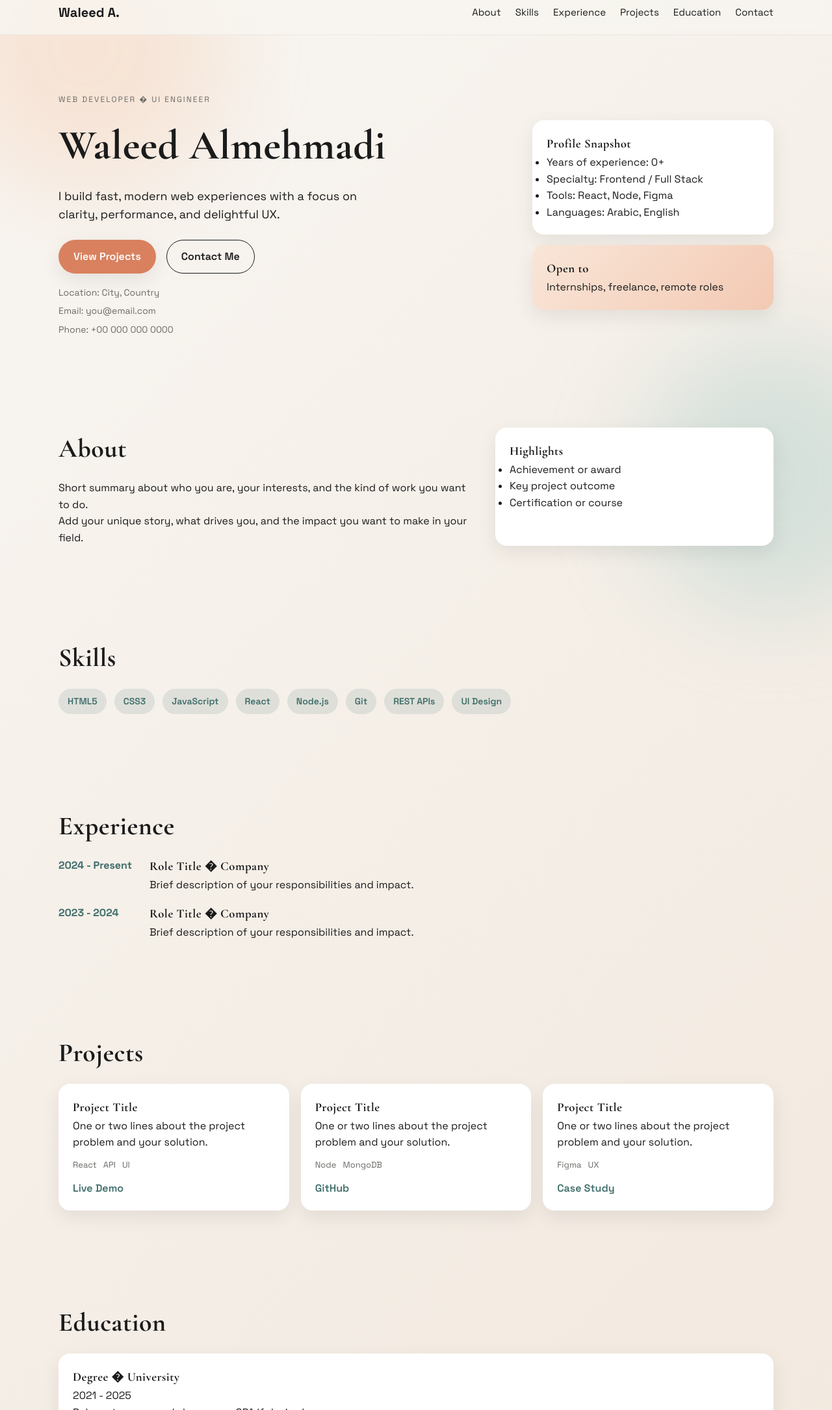
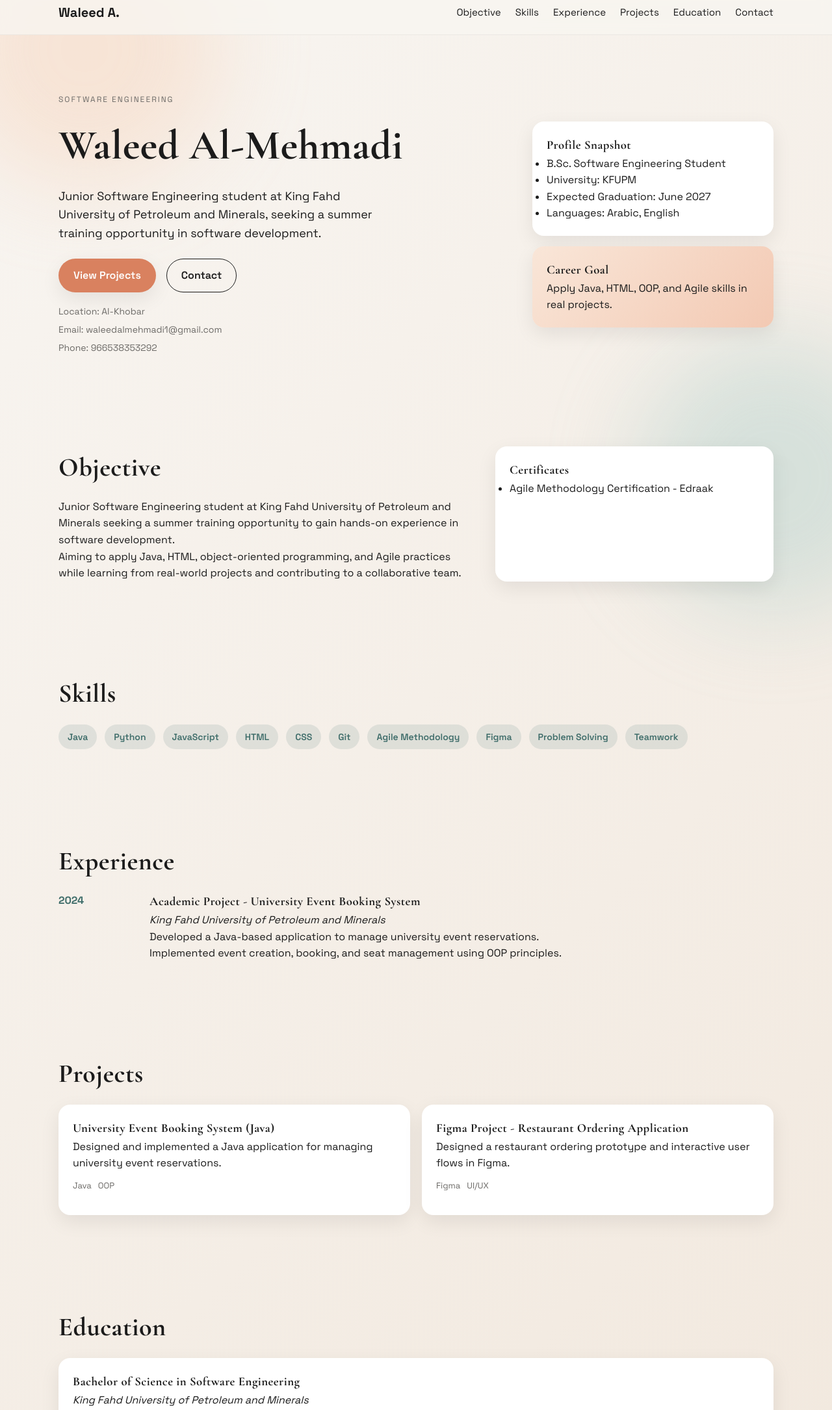
Before and after one commit to cn7n/portfolio, a plain HTML site: page indextest.html in a window 1280 px wide. Shown: the part 15-2185 px from the top of the page at 65% size. Drawn offline with nearby package versions, Linux system fonts and the light colour scheme.

Commit message:
Updated information

```diff
--- a/indextest.html
+++ b/indextest.html
@@ -3,7 +3,7 @@
 <head>
   <meta charset="UTF-8" />
   <meta name="viewport" content="width=device-width, initial-scale=1" />
-  <title>Waleed Almehmadi | Portfolio</title>
+  <title>Waleed Almehmadi | CV</title>
   <link rel="preconnect" href="https://fonts.googleapis.com" />
   <link rel="preconnect" href="https://fonts.gstatic.com" crossorigin />
   <link href="https://fonts.googleapis.com/css2?family=Cormorant+Garamond:wght@500;600;700&family=Space+Grotesk:wght@300;400;500;600;700&display=swap" rel="stylesheet" />
@@ -17,7 +17,7 @@
     <div class="container nav-wrap">
       <a class="logo" href="#top">Waleed A.</a>
       <nav class="nav" id="nav">
-        <a href="#about">About</a>
+        <a href="#objective">Objective</a>
         <a href="#skills">Skills</a>
         <a href="#experience">Experience</a>
         <a href="#projects">Projects</a>
@@ -36,56 +36,58 @@
     <section class="hero">
       <div class="container hero-grid">
         <div class="hero-text">
-          <p class="eyebrow">Web Developer � UI Engineer</p>
-          <h1>Waleed Almehmadi</h1>
+          <p class="eyebrow">Software Engineering</p>
+          <h1>Waleed Al-Mehmadi</h1>
           <p class="lead">
-            I build fast, modern web experiences with a focus on clarity, performance, and delightful UX.
+            Junior Software Engineering student at King Fahd University of Petroleum and
+            Minerals, seeking a summer training opportunity in software development.
           </p>
           <div class="cta-row">
             <a class="btn primary" href="#projects">View Projects</a>
-            <a class="btn ghost" href="#contact">Contact Me</a>
+            <a class="btn ghost" href="#contact">Contact</a>
           </div>
           <div class="meta">
-            <span>Location: City, Country</span>
-            <span>Email: you@email.com</span>
-            <span>Phone: +00 000 000 0000</span>
+            <span>Location: Al-Khobar</span>
+            <span>Email: waleedalmehmadi1@gmail.com</span>
+            <span>Phone: 966538353292</span>
           </div>
         </div>
         <div class="hero-card">
           <div class="card">
             <h3>Profile Snapshot</h3>
             <ul>
-              <li>Years of experience: 0+</li>
-              <li>Specialty: Frontend / Full Stack</li>
-              <li>Tools: React, Node, Figma</li>
+              <li>B.Sc. Software Engineering Student</li>
+              <li>University: KFUPM</li>
+              <li>Expected Graduation: June 2027</li>
               <li>Languages: Arabic, English</li>
             </ul>
           </div>
           <div class="card accent">
-            <h3>Open to</h3>
-            <p>Internships, freelance, remote roles</p>
+            <h3>Career Goal</h3>
+            <p>Apply Java, HTML, OOP, and Agile skills in real projects.</p>
           </div>
         </div>
       </div>
     </section>
 
-    <section class="section" id="about">
+    <section class="section" id="objective">
       <div class="container split">
         <div>
-          <h2>About</h2>
+          <h2>Objective</h2>
           <p>
-            Short summary about who you are, your interests, and the kind of work you want to do.
+            Junior Software Engineering student at King Fahd University of Petroleum and
+            Minerals seeking a summer training opportunity to gain hands-on experience in
+            software development.
           </p>
           <p>
-            Add your unique story, what drives you, and the impact you want to make in your field.
+            Aiming to apply Java, HTML, object-oriented programming, and Agile practices
+            while learning from real-world projects and contributing to a collaborative team.
           </p>
         </div>
         <div class="card">
-          <h3>Highlights</h3>
+          <h3>Certificates</h3>
           <ul>
-            <li>Achievement or award</li>
-            <li>Key project outcome</li>
-            <li>Certification or course</li>
+            <li>Agile Methodology Certification - Edraak</li>
           </ul>
         </div>
       </div>
@@ -95,14 +97,16 @@
       <div class="container">
         <h2>Skills</h2>
         <div class="chip-grid">
-          <span class="chip">HTML5</span>
-          <span class="chip">CSS3</span>
+          <span class="chip">Java</span>
+          <span class="chip">Python</span>
           <span class="chip">JavaScript</span>
-          <span class="chip">React</span>
-          <span class="chip">Node.js</span>
+          <span class="chip">HTML</span>
+          <span class="chip">CSS</span>
           <span class="chip">Git</span>
-          <span class="chip">REST APIs</span>
-          <span class="chip">UI Design</span>
+          <span class="chip">Agile Methodology</span>
+          <span class="chip">Figma</span>
+          <span class="chip">Problem Solving</span>
+          <span class="chip">Teamwork</span>
         </div>
       </div>
     </section>
@@ -112,17 +116,12 @@
         <h2>Experience</h2>
         <div class="timeline">
           <div class="timeline-item">
-            <div class="time">2024 - Present</div>
+            <div class="time">2024</div>
             <div class="content">
-              <h3>Role Title � Company</h3>
-              <p>Brief description of your responsibilities and impact.</p>
-            </div>
-          </div>
-          <div class="timeline-item">
-            <div class="time">2023 - 2024</div>
-            <div class="content">
-              <h3>Role Title � Company</h3>
-              <p>Brief description of your responsibilities and impact.</p>
+              <h3>Academic Project - University Event Booking System</h3>
+              <p><em>King Fahd University of Petroleum and Minerals</em></p>
+              <p>Developed a Java-based application to manage university event reservations.</p>
+              <p>Implemented event creation, booking, and seat management using OOP principles.</p>
             </div>
           </div>
         </div>
@@ -134,32 +133,20 @@
         <h2>Projects</h2>
         <div class="project-grid">
           <article class="card project">
-            <h3>Project Title</h3>
-            <p>One or two lines about the project problem and your solution.</p>
+            <h3>University Event Booking System (Java)</h3>
+            <p>Designed and implemented a Java application for managing university event reservations.</p>
             <div class="tags">
-              <span>React</span>
-              <span>API</span>
-              <span>UI</span>
+              <span>Java</span>
+              <span>OOP</span>
             </div>
-            <a class="link" href="#">Live Demo</a>
           </article>
           <article class="card project">
-            <h3>Project Title</h3>
-            <p>One or two lines about the project problem and your solution.</p>
-            <div class="tags">
-              <span>Node</span>
-              <span>MongoDB</span>
-            </div>
-            <a class="link" href="#">GitHub</a>
-          </article>
-          <article class="card project">
-            <h3>Project Title</h3>
-            <p>One or two lines about the project problem and your solution.</p>
+            <h3>Figma Project - Restaurant Ordering Application</h3>
+            <p>Designed a restaurant ordering prototype and interactive user flows in Figma.</p>
             <div class="tags">
               <span>Figma</span>
-              <span>UX</span>
+              <span>UI/UX</span>
             </div>
-            <a class="link" href="#">Case Study</a>
           </article>
         </div>
       </div>
@@ -169,9 +156,10 @@
       <div class="container">
         <h2>Education</h2>
         <div class="card">
-          <h3>Degree � University</h3>
-          <p>2021 - 2025</p>
-          <p>Relevant coursework, honors, or GPA if desired.</p>
+          <h3>Bachelor of Science in Software Engineering</h3>
+          <p><em>King Fahd University of Petroleum and Minerals</em></p>
+          <p>08/2022 - 06/2027</p>
+          <p>Dhahran, Eastern Province</p>
         </div>
       </div>
     </section>
@@ -181,19 +169,19 @@
         <h2>Contact</h2>
         <div class="contact-grid">
           <div>
-            <p>Interested in working together? Reach out:</p>
+            <p>Reach out for internships, collaboration, or opportunities:</p>
             <ul class="contact-list">
-              <li>Email: you@email.com</li>
-              <li>Phone: +00 000 000 0000</li>
-              <li>LinkedIn: linkedin.com/in/username</li>
+              <li>Email: waleedalmehmadi1@gmail.com</li>
+              <li>Phone: 966538353292</li>
+              <li>Location: Al-Khobar</li>
+              <li>LinkedIn: Waleed Al-Mehmadi</li>
             </ul>
           </div>
-          <form class="contact-form">
-            <input type="text" placeholder="Your name" />
-            <input type="email" placeholder="Your email" />
-            <textarea rows="4" placeholder="Your message"></textarea>
-            <button class="btn primary" type="button">Send Message</button>
-          </form>
+          <div class="card">
+            <h3>Languages</h3>
+            <p>Arabic - Native</p>
+            <p>English - Proficient</p>
+          </div>
         </div>
       </div>
     </section>
@@ -201,7 +189,7 @@
 
   <footer class="footer">
     <div class="container">
-      <span>� 2026 Waleed Almehmadi. All rights reserved.</span>
+      <span>&copy; 2026 Waleed Al-Mehmadi. All rights reserved.</span>
     </div>
   </footer>
 
```
Also changed, not shown: 1 other file.
